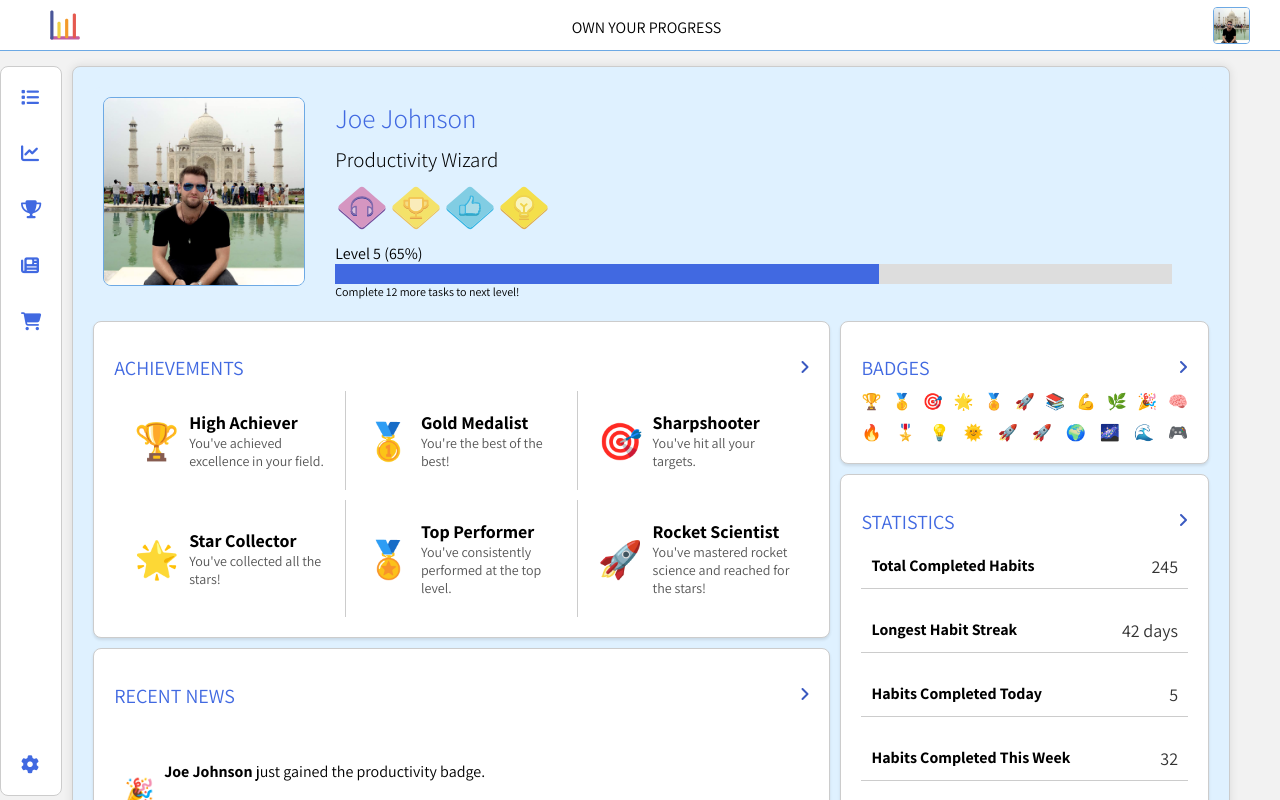
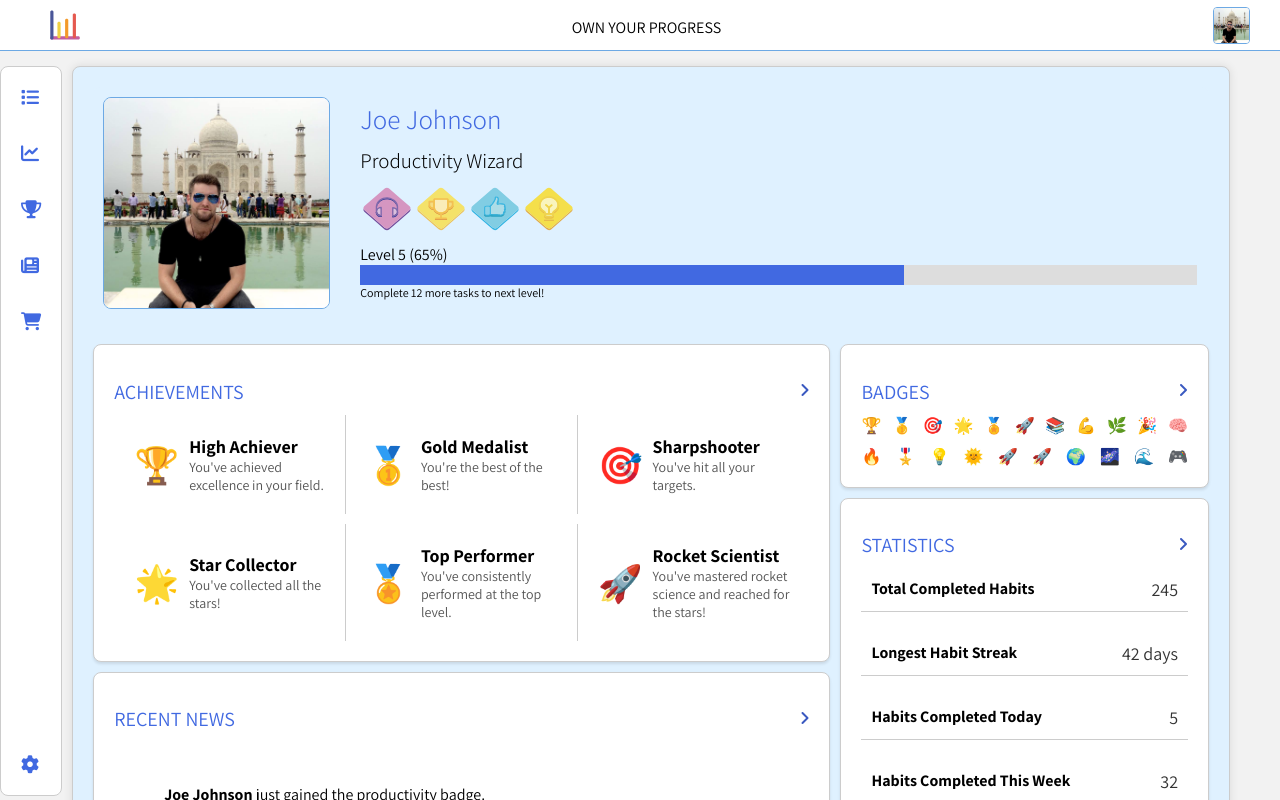
Before and after one commit to joseph-johnson27001/habits_tracker, a Vue app: page /#/profile in a window 1280 px wide. Shown: the top 800 px of the page. Built offline with nearby package versions, Linux system fonts and the light colour scheme.

Commit message:
Correct user heading styles

```diff
--- a/src/components/ProfilePage/ProfileHeader.vue
+++ b/src/components/ProfilePage/ProfileHeader.vue
@@ -643,6 +643,7 @@ export default {
   font-size: 18px;
   margin-left: 20px;
   width: 75%;
+  padding-bottom: 20px;
 }
 
 .user-name,
@@ -653,8 +654,8 @@ export default {
 }
 
 .profile-picture img {
-  max-width: 200px;
-  max-height: 200px;
+  max-width: 225px;
+  max-height: 225px;
   border-radius: 8px;
   border: 1px solid #6da9e4;
 }
@@ -667,6 +668,7 @@ export default {
 .user-title {
   font-size: 1.3rem;
   margin-left: 0px;
+  margin-top: 0px;
 }
 
 .icon {
```
